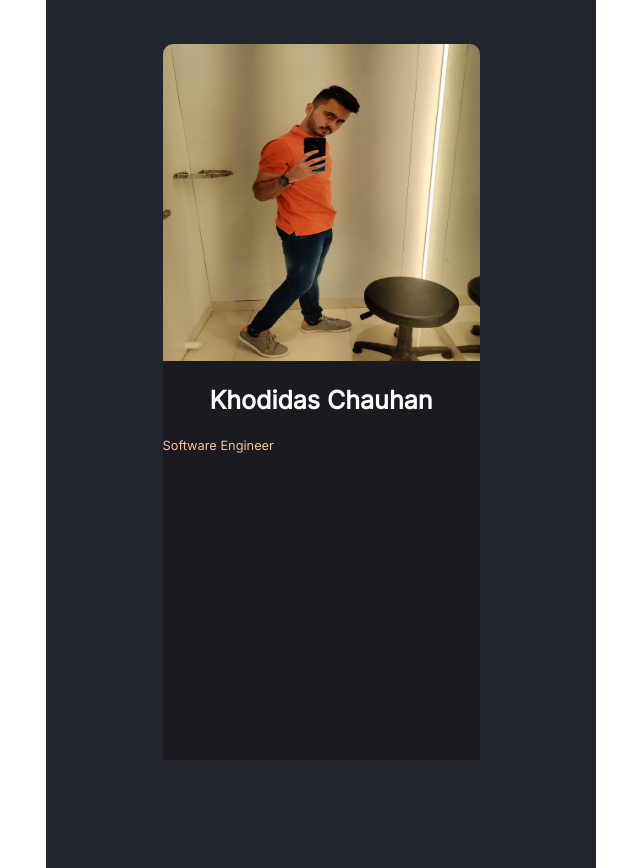
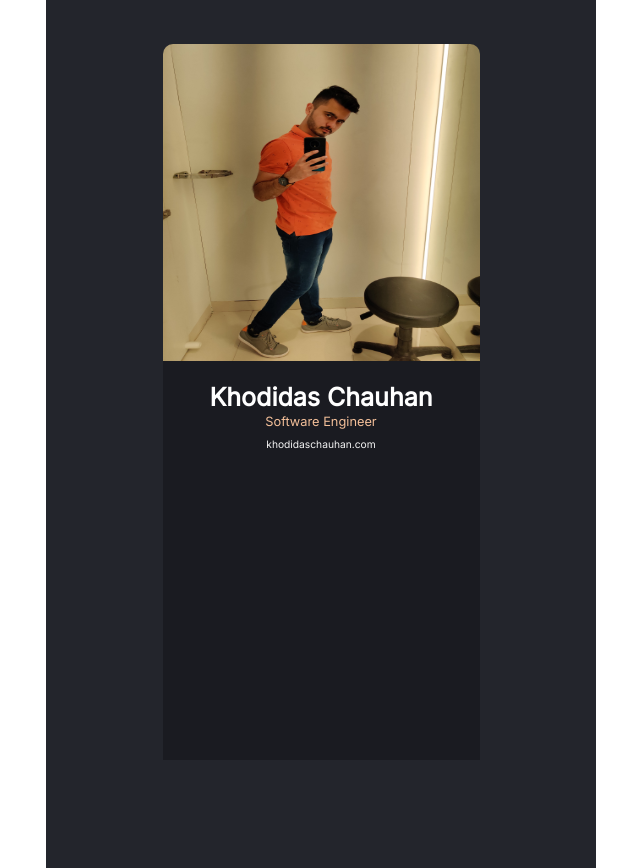
Before and after one commit to Khodidas-withLoveKD/React-Learnings, a React (Create React App) app: page /scrimba-course/digital-business-card in a window 1280 px wide. Shown: the whole page, without its empty margins (319-959 px from the left). Built offline with nearby package versions, Linux system fonts and the light colour scheme.

Commit message:
Done with About section

```diff
--- a/src/Pages/Scrimba Course/Project 1/About.jsx
+++ b/src/Pages/Scrimba Course/Project 1/About.jsx
@@ -1,48 +1,64 @@
 import React from 'react';
 
 const About = () => {
-  const centerItem = {
-    // marginLeft: 'auto',
-    // marginRight: 'auto',
-    textAlign: 'center'
-  }
   const name = () => {
     const nameCss = {
-      ...centerItem,
+      display: 'block',
       fontSize: '1.5625rem',
       color: '#FFF',
       paddingTop: '1.3125rem',
-      fontWeight: '700'
+      fontWeight: '700',
+      marginBottom: '0.125rem',
+      lineHeight: '1.8913rem',
     }
     return (
-      <p style={nameCss}>Khodidas Chauhan</p>
+      <span style={nameCss}>Khodidas Chauhan</span>
     )
   }
 
   const designation = () => {
     const designationCss = {
+      display: 'block',
       fontWeight: '400',
       fontSize: '0.8rem',
       color: '#F3BF99',
+      lineHeight: '0.9681rem',
+      marginBottom: '0rem'
     }
 
     return (
-      <p style={designationCss}>
+      <span style={designationCss}>
         Software Engineer
-      </p>
+      </span>
+    )
+  }
+
+  const website = () => {
+    const websiteCss = {
+      fontWeight: '400',
+      fontSize: '0.64rem',
+      color: '#F5F5F5',
+      textAlign: 'center',
+      lineHeight: '0.9681rem',
+    }
+    return (
+      <span style={websiteCss}>
+        khodidaschauhan.com
+      </span>
     )
   }
 
   const aboutCss = {
     backgroundColor: '#1A1B21',
     height: '24.9375rem',
-    // width: '19.8125rem',
+    textAlign: 'center',
   }
 
   return (
     <div style={aboutCss}>
       {name()}
       {designation()}
+      {website()}
     </div>
   );
 }
```
